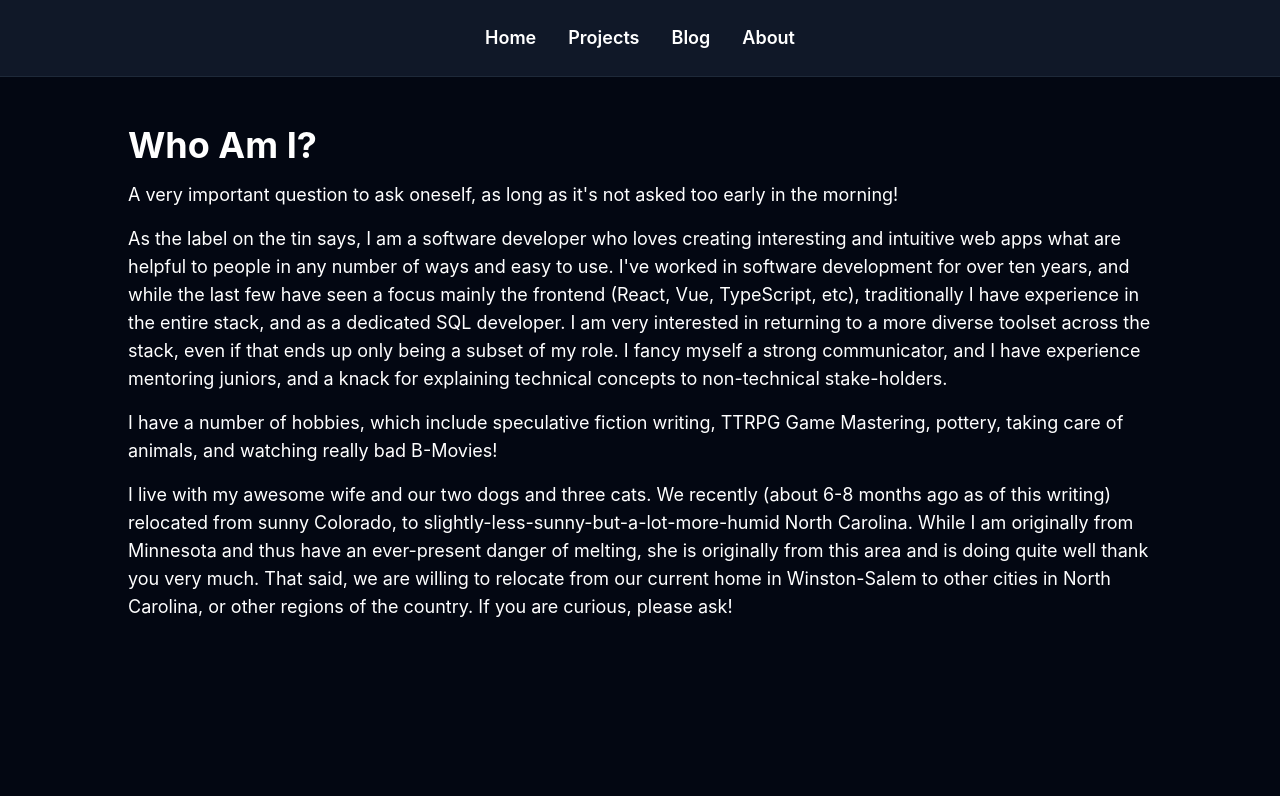
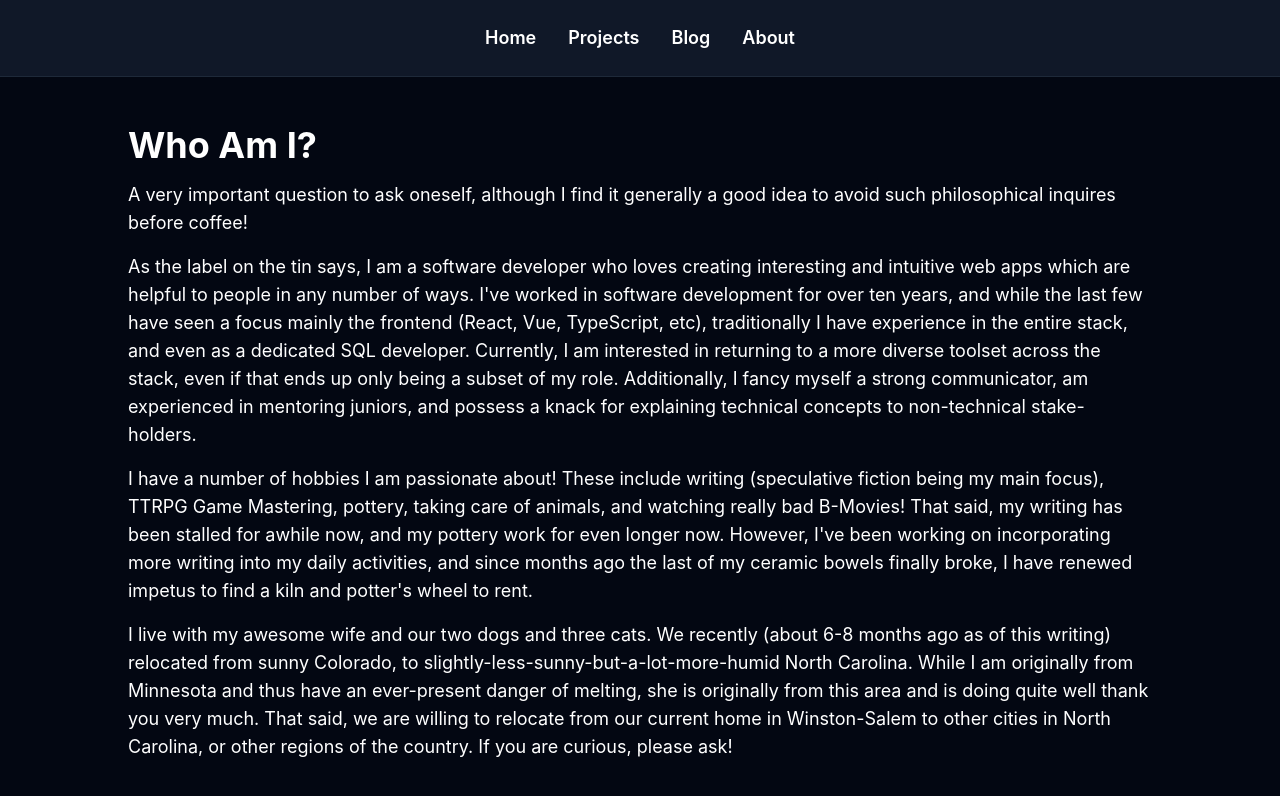
Before and after one commit to jarmbrust/portfolio-website, a Next.js app: page /about in a window 1280 px wide. Shown: the top 796 px of the page. Built offline with nearby package versions, Linux system fonts and the light colour scheme.

Commit message:
some more text rewrites

```diff
--- a/src/app/about/page.tsx
+++ b/src/app/about/page.tsx
@@ -3,22 +3,26 @@ export default function About() {
     <div className="flex flex-col w-full">
       <h1 className="text-4xl font-bold mb-4 justify-start">Who Am I?</h1>
       <p className="text-lg mb-4">
-        A very important question to ask oneself, as long as it's not asked too early in the
-        morning!
+        A very important question to ask oneself, although I find it generally a good idea to avoid
+        such philosophical inquires before coffee!
       </p>
       <p className="text-lg mb-4">
         As the label on the tin says, I am a software developer who loves creating interesting and
-        intuitive web apps what are helpful to people in any number of ways and easy to use. I've
-        worked in software development for over ten years, and while the last few have seen a focus
-        mainly the frontend (React, Vue, TypeScript, etc), traditionally I have experience in the
-        entire stack, and as a dedicated SQL developer. I am very interested in returning to a more
-        diverse toolset across the stack, even if that ends up only being a subset of my role. I
-        fancy myself a strong communicator, and I have experience mentoring juniors, and a knack for
-        explaining technical concepts to non-technical stake-holders.
+        intuitive web apps which are helpful to people in any number of ways. I've worked in
+        software development for over ten years, and while the last few have seen a focus mainly the
+        frontend (React, Vue, TypeScript, etc), traditionally I have experience in the entire stack,
+        and even as a dedicated SQL developer. Currently, I am interested in returning to a more
+        diverse toolset across the stack, even if that ends up only being a subset of my role.
+        Additionally, I fancy myself a strong communicator, am experienced in mentoring juniors, and
+        possess a knack for explaining technical concepts to non-technical stake-holders.
       </p>
       <p className="text-lg mb-4">
-        I have a number of hobbies, which include speculative fiction writing, TTRPG Game Mastering,
-        pottery, taking care of animals, and watching really bad B-Movies!
+        I have a number of hobbies I am passionate about! These include writing (speculative fiction
+        being my main focus), TTRPG Game Mastering, pottery, taking care of animals, and watching
+        really bad B-Movies! That said, my writing has been stalled for awhile now, and my pottery
+        work for even longer now. However, I've been working on incorporating more writing into my
+        daily activities, and since months ago the last of my ceramic bowels finally broke, I have
+        renewed impetus to find a kiln and potter's wheel to rent.
       </p>
       <p className="text-lg mb-4">
         I live with my awesome wife and our two dogs and three cats. We recently (about 6-8 months
--- a/src/app/page.tsx
+++ b/src/app/page.tsx
@@ -11,10 +11,13 @@ export default function Home() {
         height={120}
         priority
       />
-      <h1 className="text-4xl font-bold">Hi, I&apos;m James</h1>
-      <p className="text-xl max-w-xl text-center">
-        Software Developer, Science and Sci-Fi Enthusiast, Game Master, History-Buff, and
-        Good-Natured Hominoid.
+      <h1 className="text-4xl font-bold">James Armbrust</h1>
+      <p className="text-2xl max-w-xl text-center">
+        Creative, Analytical, and Experienced Software Developer.
+      </p>
+      <p className="text-md italic max-w-md text-center">
+        Needless to say, he's also generally regarded as a friendly, competent, and well-nigh
+        good-natured hominoid.
       </p>
     </div>
   );
--- a/src/app/projects/page.tsx
+++ b/src/app/projects/page.tsx
@@ -38,9 +38,9 @@ export default function Projects() {
           not done entering it in).
         </p>
         <p className="mb-2">
-          Future plans (post-MVP) include: searching the web for freely available recipes and
-          importing them to your account, the ability to weigh searches based on criteria not
-          necessarily tagged, and a possible feature to allow sharing recipes with specific users.
+          Future plans (post-MVP) include: users having the ability to search the web for freely
+          available recipes and importing them into their account, the ability to weigh searches
+          based on criteria not necessarily tagged, and sharing recipes with specific users.
           Searching by individual ingredients is another feature I want to implement, and if time
           permits, I may add to the MVP. Lastly, the ability to print out the recipe, and/or print
           out an ingredients list for a shopping trip in specified formats. Other modifications may
```
